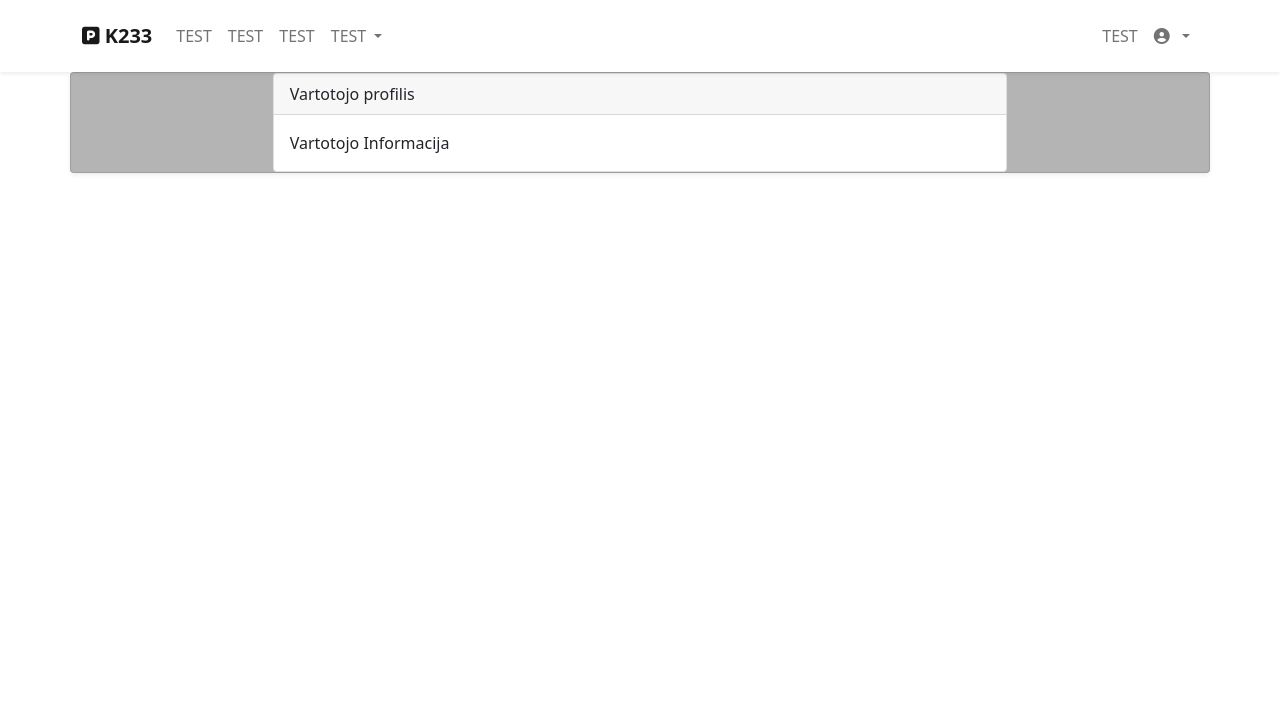
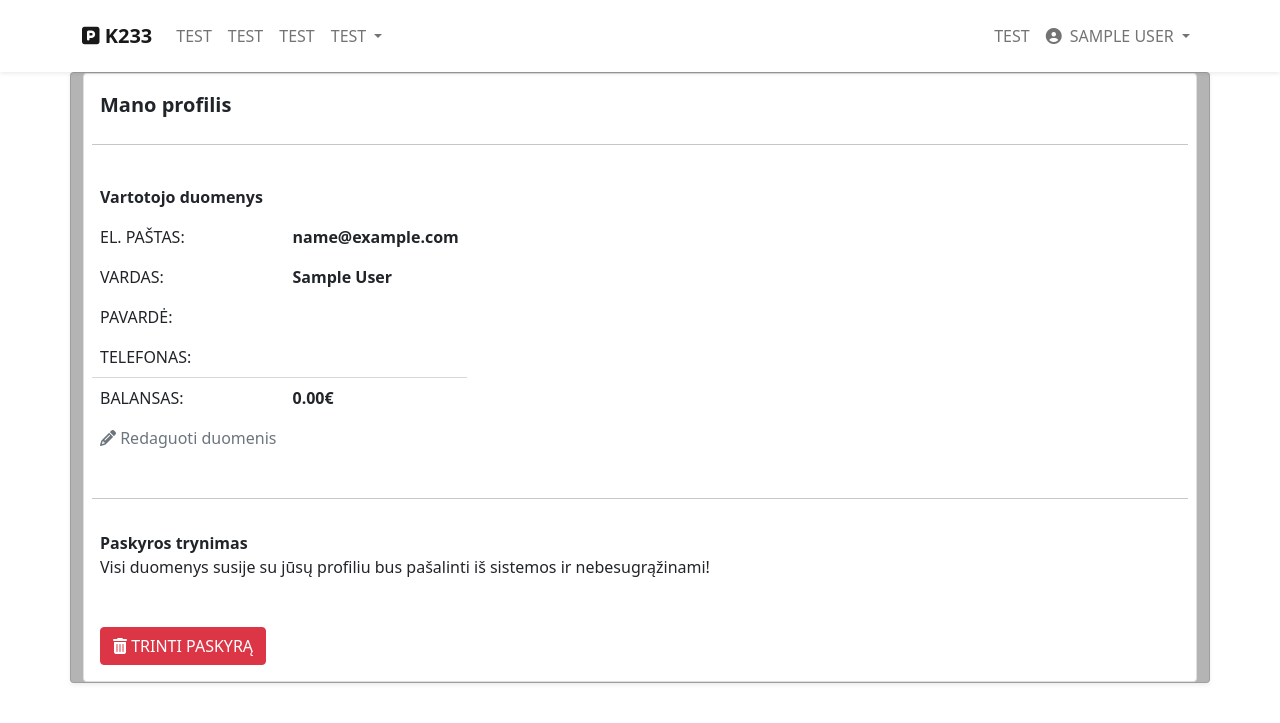
Before and after one commit to GedvinasMockus/K233, a Laravel app: page /User_Profile in a window 1280 px wide. Shown: the top 723 px of the page. Run offline with Laravel 10, Linux system fonts and the light colour scheme; the visitor is signed in with stand-in values (Sample User, id 1); some libraries are stand-ins or nearby versions.

Commit message:
Sprint 5
Pridėta galimybė peržiūrėti savo profilį ir paredaguoti informaciją apie save. Pataisyta, jog būtų išsiųstas patvirtinimo laiškas vartotojui po paskyros sukūrimo.

```diff
--- a/Web/app/Http/Controllers/UserController.php
+++ b/Web/app/Http/Controllers/UserController.php
@@ -2,16 +2,22 @@
 
 namespace App\Http\Controllers;
 
+use App\Jobs\SendRegistrationConfirmJob;
 use App\Models\User;
 use Exception;
+use Illuminate\Auth\Events\Verified;
+use Illuminate\Foundation\Auth\EmailVerificationRequest;
 use Illuminate\Http\Request;
 use Illuminate\Support\Carbon;
 use Illuminate\Support\Facades\Auth;
+use Illuminate\Support\Facades\Cache;
 use Illuminate\Support\Facades\Hash;
 use Illuminate\Support\Facades\Session;
 use Illuminate\Support\Facades\Validator;
 use Illuminate\Support\Str;
 use Illuminate\Support\Facades\DB;
+use Illuminate\Support\Facades\Log;
+use Illuminate\Support\Facades\URL;
 
 class UserController extends Controller
 {
@@ -35,20 +41,15 @@
         }
         $user = User::where('email', '=', $request['email'])->first();
         if (@Hash::check($request->get('password'), $user->password)) {
-            // if ($user->privilegijos == 1) {
-            //     $data = $request->input();
-            //     $confirm = Str::random(60);
-            //     $request->session()->put('registration', $confirm);
-            //     $request->session()->put('email', $data['email']);
-            //     $dataSend = [
-            //         'confirm' => $confirm,
-            //         'email' => $data['email']
-            //     ];
-            //     // Mail::send('Emails.Register', $dataSend, function ($message) use ($data) {
-            //     //     $message->to($data['email'])->subject('Registracijos patvirtinimas');
-            //     // });
-            //     return redirect('Login')->with('errorNotConfirmed', 'Jūsų paskyra dar nėra patvirtinta!')->withInput();
-            // }
+            if ($user->role == 1) {
+                $data = $request->input();
+                $token = $user->generateEmailVerificationToken();
+                $details['url'] = URL::signedRoute('Auth.Verify', ['token' => $token]);
+                $details['email'] = $data['email'];
+
+                dispatch(new SendRegistrationConfirmJob($details));
+                return redirect('Login')->with('errorNotConfirmed', 'Jūsų paskyra dar nėra patvirtinta!')->withInput();
+            }
             Auth::loginUsingId($user->id);
             return redirect('');
         }
@@ -65,6 +66,7 @@
             'name' => 'required|alpha|min:3|max:20',
             'surname' => 'required|alpha|min:3|max:20',
             'email' => 'required|email|unique:user,email',
+            'phone' => 'required|regex:/(\+370)\d{8}/u|max:12',
             'password' => 'required|min:8|confirmed'
         ];
         $customMessages = [
@@ -75,6 +77,7 @@
             'unique' => 'Laukelyje esanti informacija jau egzistuoja sistemoje!',
             'confirmed' => 'Slaptažodžiai nesutampa!',
             'email' => 'Blogas el. pašto formatas!',
+            'phone.regex' => 'Blogas telefono numerio formatas!'
         ];
         $validator = Validator::make($request->all(), $rules, $customMessages);
         if ($validator->fails()) {
@@ -83,28 +86,22 @@
                 ->withErrors($validator);
         } else {
             $data = $request->input();
-            //dd($data);
             try {
-                // $confirm = Str::random(60);
-                // $request->session()->put('registration', $confirm);
-                // $request->session()->put('email', $data['email']);
-                // $dataSend = [
-                //     'confirm' => $confirm,
-                //     'email' => $data['email']
-                // ];
-                // Mail::send('Emails.Register', $dataSend, function ($message) use ($data) {
-                //     $message->to($data['email'])->subject('Registracijos patvirtinimas');
-                // });
                 $user = new User;
                 $user->name = $data['name'];
                 $user->surname = $data['surname'];
                 $user->email = $data['email'];
-                $user->phone_number = "jkl";
+                $user->phone_number = $data['phone'];
                 $user->password = Hash::make($data['password']);
                 $user->uuid = Str::uuid();
                 $user->balance = 0.00;
                 $user->role = 1;
                 $user->save();
+                $token = $user->generateEmailVerificationToken();
+                $details['url'] = URL::signedRoute('Auth.Verify', ['token' => $token]);
+                $details['email'] = $data['email'];
+
+                dispatch(new SendRegistrationConfirmJob($details));
 
                 return redirect('Login')->with('success', 'Registracija sėkminga!');
             } catch (Exception $e) {
@@ -112,6 +109,25 @@
             }
         }
     }
+
+    public function Verify_reg(Request $request)
+    {
+        $token = substr($request->url(), strrpos($request->url(), '/') + 1);
+        $cacheKey = 'email_verification_' . $token;
+        $userId = Cache::get($cacheKey);
+        if ($userId) {
+            $user = User::find($userId);
+            $user->role = 2;
+            $user->save();
+            Cache::forget($cacheKey);
+            return redirect('Login')->with('success', 'Paskyra patvirtinta sėkmingai!');
+        } else {
+            return redirect('Login')->with('error', 'Paskyra nebuvo patvirtinta! Tai galėjo nutikti: <br>
+            1. Paskyra jau patvirtinta. <br>
+            2. Baigėsi laikas patvirtinti paskyrą. Prašome prisijungti iš naujo, kad naujas patvirtinimmo laiškas būtų išsiųstas!');
+        }
+    }
+
     public function Logout()
     {
         Session::flush();
@@ -120,7 +136,61 @@
 
     public function DisplayUserProfile()
     {
+
         return view('Profile.User_profile');
+    }
+
+    public function Edit_user_data(Request $request)
+    {
+        $rules = [
+            'name' => 'required|alpha|min:3|max:20',
+            'surname' => 'required|alpha|min:3|max:20',
+            'phone' => 'required|regex:/(\+370)\d{8}/u|max:12',
+        ];
+        $customMessages = [
+            'required' => 'Laukelis turi būti užpildytas!',
+            'alpha' => 'Laukelyje gali būti tik raidės!',
+            'min' => 'Laukelyje esanti informacija per trumpa!',
+            'max' => 'Laukelyje esanti informacija per ilga!',
+            'phone.regex' => 'Blogas telefono numerio formatas!'
+        ];
+
+        $user = auth()->user();
+        if (!empty($request->oldPassword) || !empty($request->password) || !empty($request->password_confirmation)) {
+            $rules['password'] = 'required|min:8|confirmed';
+            $rules['oldPassword'] = ['required', function ($attribute, $value, $fail) use ($user, $request) {
+                if (!@Hash::check($request->oldPassword, $user->password)) {
+                    return $fail('Įvestas slaptažodis nesutampa su sistemoje išsaugotu slaptažodžiu!');
+                }
+            }];
+            $customMessages['confirmed'] = 'Slaptažodžiai nesutampa!';
+            $validator = Validator::make($request->all(), $rules, $customMessages);
+            if ($validator->fails()) {
+                return response()->json(['status' => 0, 'error' => $validator->errors()->toArray()]);
+            } else {
+                $data = $request->input();
+                DB::update('update user set name=?, surname=?, phone_number=?, password=? where id = ?', [$request->name, $request->surname, $request->phone, Hash::make($request->password), $user->id]);
+                return response()->json(['status' => 1, 'data' => $data]);
+            }
+        } else {
+            $validator = Validator::make($request->all(), $rules, $customMessages);
+            if ($validator->fails()) {
+                return response()->json(['status' => 0, 'error' => $validator->errors()->toArray()]);
+            } else {
+                $data = $request->input();
+                DB::update('update user set name=?, surname=?, phone_number=? where id = ?', [$request->name, $request->surname, $request->phone, $user->id]);
+                return response()->json(['status' => 1, 'data' => $data]);
+            }
+        }
+    }
+
+    public function GetUserInfo()
+    {
+        $user = auth()->user();
+        $data = DB::table('user')
+            ->select(['user.name', 'user.surname', 'user.phone_number'])
+            ->where('id', '=', $user->id)->first();
+        return response()->json(["data" => $data]);
     }
 
     public function DisplayProfiles()
@@ -133,12 +203,9 @@
 
     public function DisplayProfile($id)
     {
-        if(DB::table('user')->where('id', $id)->first()->role == 3)
-        {
+        if (DB::table('user')->where('id', $id)->first()->role == 3) {
             $isblocked = True;
-        }
-        else
-        {
+        } else {
             $isblocked = False;
         }
 
@@ -171,7 +238,7 @@
 
     public function DisplayChangeStatus($id)
     {
-        $user = Auth::user();
+        $user = DB::table('user')->where('id', $id)->first();
         $statuses = DB::table('user_role')->where('id_User_role', '!=', 3)->get();
 
         $statuseslt = ['Nepatvirtintas vartotojas', 'Paprastas vartotojas', 'Administratorius'];
@@ -184,11 +251,7 @@
         $newstatus = $request->input('status');
         $userid = $request->input('userid');
 
-        $status = DB::table('user_role')->select('id_User_role')->where('name', $newstatus)->first();
-
-        $statusid = $status->id_User_role;
-
-        DB::table('user')->where('id', $userid)->update(['role' => $statusid]);
+        DB::table('user')->where('id', $userid)->update(['role' => $newstatus]);
 
         return redirect()->route('DisplayProfile', ['id' => $userid]);
     }
--- a/Web/app/Models/User.php
+++ b/Web/app/Models/User.php
@@ -6,7 +6,10 @@
 use Illuminate\Database\Eloquent\Factories\HasFactory;
 use Illuminate\Foundation\Auth\User as Authenticatable;
 use Illuminate\Notifications\Notifiable;
+use Illuminate\Support\Facades\Cache;
+use Illuminate\Support\Facades\Log;
 use Laravel\Sanctum\HasApiTokens;
+use Illuminate\Support\Str;
 
 class User extends Authenticatable
 {
@@ -31,9 +34,15 @@
     {
         return $this->password;
     }
-    public function getEmailAttribute()
+
+    public function generateEmailVerificationToken()
     {
-        return $this->email;
+        $token = Str::random(60);
+        $cacheKey = 'email_verification_' . $token;
+        Cache::put($cacheKey, $this->id, now()->addMinutes(60));
+        return $token;
     }
+
+
     public $timestamps = false;
 }
--- a/Web/config/app.php
+++ b/Web/config/app.php
@@ -41,7 +41,7 @@
     |
     */
 
-    'debug' => (bool) env('APP_DEBUG', false),
+    'debug' => (bool) env('APP_DEBUG', true),
 
     /*
     |--------------------------------------------------------------------------
--- a/Web/resources/views/Auth/Login.blade.php
+++ b/Web/resources/views/Auth/Login.blade.php
@@ -3,9 +3,7 @@
     {{ $message }}
 </div>
 @endif @if ($message=Session::get('error'))
-<div class="alert alert-danger">
-    {{ $message }}
-</div>
+<div class="alert alert-danger">{!! str_replace('<br />', '<br />', $message) !!}</div>
 @endif @if ($message=Session::get('errorNotConfirmed'))
 <div class="alert alert-danger">
     {{ $message }}<br />
--- a/Web/resources/views/Auth/Register.blade.php
+++ b/Web/resources/views/Auth/Register.blade.php
@@ -31,13 +31,13 @@
                         <span class="text-danger">{{ $errors->first('email') }}</span>
                         @endif
                     </div>
-                    <!-- <div class="form-floating mb-3">
+                    <div class="form-floating mb-3">
                         <input type="text" name="phone" class="form-control" placeholder="Telefono numeris" @if(!empty(old("phone"))) value="{{ old("phone") }}" @else value="+370" @endif id="floatingPhone" pattern="(\+370)\d{8}" />
                         <label for="floatingEmail">Telefono numeris</label>
                         @if($errors->has('phone'))
                         <span class="text-danger">{{ $errors->first('phone') }}</span>
                         @endif
-                    </div> -->
+                    </div>
                     <div class="form-floating mb-3">
                         <input type="password" name="password" class="form-control" placeholder="Slaptažodis" id="floatingPassword" />
                         <label for="floatingPassword">Slaptažodis</label>
--- a/Web/resources/views/Main.blade.php
+++ b/Web/resources/views/Main.blade.php
@@ -58,12 +58,14 @@
                         </li>
                         <li class="nav-item dropdown">
                             <a class="nav-link text-uppercase dropdown-toggle" href="#" role="button" id="dropdownMenuLink" data-bs-toggle="dropdown" aria-expanded="false">
-                                <i class="fa-solid fa-circle-user me-1"> </i>
+                                <i class="fa-solid fa-circle-user me-1"></i>
+                                {{ Auth::user()->name }}
+                                {{ Auth::user()->surname }}
                             </a>
 
                             <ul class="dropdown-menu" aria-labelledby="dropdownMenuLink">
                                 <li>
-                                    <a class="dropdown-item" href="">Test</a>
+                                    <a class="dropdown-item" href="{{ route('DisplayUserProfile') }}">Mano profilis</a>
                                 </li>
                                 <li>
                                     <hr class="dropdown-divider" />
--- /dev/null
+++ b/Web/resources/views/Profile/EditUserData.blade.php
@@ -0,0 +1,103 @@
+<div class="collapse col-md-6 p-2 dataEdit" id="EditData">
+    <form action="{{ route('Edit_user_data') }}" method="POST" id="form_edit_user_data">
+        @csrf
+        <div class="form-floating mb-3">
+            <input type="text" name="name" class="form-control" placeholder="Vardas" value="{{ old('name') }}" id="floatingName" />
+            <label for="floatingName">Vardas</label>
+            <span class="text-danger error-text name_error"></span>
+        </div>
+        <div class="form-floating mb-3">
+            <input type="text" name="surname" class="form-control" placeholder="Pavardė" value="{{ old('surname') }}" id="floatingSurname" />
+            <label for="floatingSurname">Pavardė</label>
+            <span class="text-danger error-text surname_error"></span>
+        </div>
+        <div class="form-floating mb-3">
+            <input type="text" name="phone" class="form-control" placeholder="Telefono numeris" @if(!empty(old("phone"))) value="{{ old("phone") }}" @else value="+370" @endif id="floatingPhone" pattern="(\+370)\d{8}" />
+            <label for="floatingEmail">Telefono numeris</label>
+            <span class="text-danger error-text phone_error"></span>
+        </div>
+        <hr class="dropdown-divider" />
+        <div class="form-floating mb-3">
+            <input type="password" name="oldPassword" class="form-control" placeholder="Slaptažodis" id="floatingOldPassword" />
+            <label for="floatingOldPassword">Senas slaptažodis</label>
+            <span class="text-danger error-text oldPassword_error"></span>
+        </div>
+        <div class="form-floating mb-3">
+            <input type="password" name="password" class="form-control" placeholder="Slaptažodis" id="floatingPassword" />
+            <label for="floatingPassword">Slaptažodis</label>
+            <span class="text-danger error-text password_error"></span>
+        </div>
+        <div class="form-floating mb-3">
+            <input type="password" name="password_confirmation" class="form-control" placeholder="Pakartokite slaptažodį" id="floatingPasswordConfirmation" />
+            <label for="floatingPasswordConfirmation">Pakartokite slaptažodį</label>
+        </div>
+        <div class="row">
+            <div class="col-6 d-grid gap-2">
+                <button type="submit" class="btn btn-danger text-uppercase pd-2">Saugoti</button>
+            </div>
+            <div class="col-6 d-grid gap-2">
+                <a href="#EditData" class="text-decoration-none link-secondary" data-bs-toggle="collapse"> Atšaukti </a>
+            </div>
+        </div>
+    </form>
+</div>
+<hr class="dropdown-divider" />
+<script type="text/javascript">
+    $(document).ready(function () {
+        $(".dataEdit").find("input").val("");
+        $(".editUserData").click(function (e) {
+            e.preventDefault();
+            var url = "{{route('GetUserInfo')}}";
+            $.ajax({
+                url: url,
+                dataType: "json",
+                success: function (data) {
+                    $(document).find("span.success-text").text("");
+                    $("span.success-text").prop("hidden", true);
+                    $(document).find("span.error-text").text("");
+                    $(".dataEdit").find("input").val("");
+                    $("#floatingName").val(data.data.name);
+                    $("#floatingSurname").val(data.data.surname);
+                    $("#floatingPhone").val(data.data.phone_number);
+                },
+            });
+        });
+    });
+</script>
+<script>
+    $(function () {
+        $("#form_edit_user_data").on("submit", function (e) {
+            e.preventDefault();
+            $.ajaxSetup({
+                headers: {
+                    "X-CSRF-TOKEN": $('meta[name="csrf-token"]').attr("content"),
+                },
+            });
+            $.ajax({
+                url: $(this).attr("action"),
+                method: $(this).attr("method"),
+                data: new FormData(this),
+                processData: false,
+                dataType: "json",
+                contentType: false,
+                beforeSend: function () {
+                    $(document).find("span.error-text").text("");
+                },
+                success: function (data) {
+                    if (data.status == 0) {
+                        $.each(data.error, function (prefix, val) {
+                            $("span." + prefix + "_error").text(val[0]);
+                        });
+                    } else {
+                        $("span.success-text").prop("hidden", false);
+                        $(document).find("span.success-text").text("Paskyros duomenys atnaujinti!");
+                        $("#userName").text(data.data.name);
+                        $("#userSurname").text(data.data.surname);
+                        $("#userPhone").text(data.data.phone);
+                        $("#EditData").collapse("toggle");
+                    }
+                },
+            });
+        });
+    });
+</script>
--- a/Web/resources/views/Profile/User_profile.blade.php
+++ b/Web/resources/views/Profile/User_profile.blade.php
@@ -1,10 +1,110 @@
 @extends('main') @section('content')
 <div class="row justify-content-center">
-    <div class="col-md-8">
+    <div class="col-md-12">
         <div class="card">
-            <div class="card-header">Vartotojo profilis</div>
-            <div class="card-body">Vartotojo Informacija</div>
+            <div class="d-grid gap-3 p-2">
+                <blockquote class="blockquote">
+                    <p class="p-2"><b>Mano profilis</b></p>
+                    <hr class="dropdown-divider" />
+                </blockquote>
+
+                <span class="text-success success-text p-2 fw-bold" hidden></span>
+            </div>
+            <div class="d-grid gap-3 p-2">
+                <div class="col-md-6">
+                    <table class="table table-borderless d-flex">
+                        <tr>
+                            <th>Vartotojo duomenys</th>
+                            <th></th>
+                        </tr>
+                        <tr>
+                            <td class="text-uppercase">El. paštas:</td>
+                            <td class="fw-bold">
+                                {{ Auth::user()->email }}
+                            </td>
+                        </tr>
+                        <tr>
+                            <td class="text-uppercase">Vardas:</td>
+                            <td class="fw-bold" id="userName">
+                                {{ Auth::user()->name }}
+                            </td>
+                        </tr>
+                        <tr>
+                            <td class="text-uppercase">Pavardė:</td>
+                            <td class="fw-bold" id="userSurname">
+                                {{ Auth::user()->surname }}
+                            </td>
+                        </tr>
+                        <tr>
+                            <td class="text-uppercase">Telefonas:</td>
+                            <td class="fw-bold" id="userPhone">
+                                {{ Auth::user()->phone_number }}
+                            </td>
+                        </tr>
+                        <tr class="dropdown-divider"></tr>
+                        <tr>
+                            <td class="text-uppercase">Balansas:</td>
+                            <td class="fw-bold">{{ number_format(Auth::user()->balance, 2, '.', '')}}€</td>
+                        </tr>
+                        <tr>
+                            <td>
+                                <a href="#EditData" class="text-decoration-none link-secondary editUserData" data-bs-toggle="collapse"><i class="fa-solid fa-pencil"></i> Redaguoti duomenis</a>
+                            </td>
+                        </tr>
+                    </table>
+                </div>
+            </div>
+            <div class="d-grid gap-3 p-2">@include('Profile.EditUserData')</div>
+            <div class="d-grid gap-3 p-2">
+                <p class="p-2">
+                    <b>Paskyros trynimas</b><br />
+                    Visi duomenys susije su jūsų profiliu bus pašalinti iš sistemos ir nebesugrąžinami!<br />
+                </p>
+                <div class="col-6 p-2">
+                    <a href="#" class="btn btn-danger text-uppercase pd-2 deleteUser"><i class="fa-solid fa-trash-can"></i> Trinti paskyrą</a>
+                </div>
+            </div>
         </div>
     </div>
 </div>
-@endsection('content')
+<div class="modal fade" id="deleteUser" tabindex="-1" aria-labelledby="exampleModalLabel" aria-hidden="true">
+    <div class="modal-dialog">
+        <div class="modal-content">
+            <form action="route('Delete_User')" method="post" id="form_delete_user">
+                @csrf
+                <div class="modal-header">
+                    <h1 class="modal-title fs-5" id="exampleModalLabel">Vartotojo trinimas</h1>
+                    <button type="button" class="btn-close" data-bs-dismiss="modal" aria-label="Close"></button>
+                </div>
+                <div class="modal-body">
+                    <span>Ar jūs tikrai norite savo paskyrą iš sistemos?</span><br />
+                    <span class="text-danger danger-text fw-bold" hidden> </span>
+                </div>
+                <div class="modal-footer">
+                    <button type="button" class="btn btn-secondary" data-bs-dismiss="modal">Uždaryti</button>
+                    <button type="submit" class="btn btn-primary">Ištrinti</button>
+                </div>
+            </form>
+        </div>
+    </div>
+</div>
+@endsection('content') @section('scripts')
+<script type="text/javascript">
+    $(document).ready(function () {
+        $(".deleteUser").click(function (e) {
+            e.preventDefault();
+            if ($("#EditData").hasClass("show")) {
+                $("#EditData").collapse("toggle");
+            }
+            $("span.danger-text").prop("hidden", true);
+            var id = $(this).attr("data-id");
+            $("#idd").val(id);
+            $("#deleteUser").modal("show");
+            $("span.success-text").prop("hidden", true);
+            $(document).find("span.success-text").text("");
+            $(document).find("span.danger-text").text("");
+        });
+    });
+</script>
+
+@endsection('scripts')
--- a/Web/routes/web.php
+++ b/Web/routes/web.php
@@ -31,9 +31,15 @@
 
 Route::post('Validate_Reg', [UserController::class, 'Validate_Reg'])->name('Validate_Reg');
 
+Route::get('/Verify-email/{token}', [UserController::class, 'Verify_Reg'])->name('Auth.Verify');
+
 Route::Get('/Logout', [UserController::class, 'Logout'])->name('Logout')->middleware('auth');
 
 Route::Get('/User_Profile', [UserController::class, 'DisplayUserProfile'])->name('DisplayUserProfile');
+
+Route::post('/User_Profile/EditData', [UserController::class, 'Edit_user_data'])->name('Edit_user_data');
+
+Route::get('GetUserInfo', [UserController::class, 'GetUserInfo'])->name('GetUserInfo')->middleware('auth');
 
 Route::Get('/Profiles', [UserController::class, 'DisplayProfiles'])->name('DisplayProfiles');
 
```
Also changed, not shown: Web/app/Jobs/SendRegistrationConfirmJob.php (added, +35 -0 lines), Web/app/Mail/SendRegistrationConfirm.php (added, +41 -0 lines), Web/resources/views/Emails/RegistrationConfirm.blade.php (added, +12 -0 lines), Web/resources/views/Profile/Change_status.blade.php (+9 -10 lines), Web/database/migrations/2023_03_28_021138_create_jobs_table.php (added).
